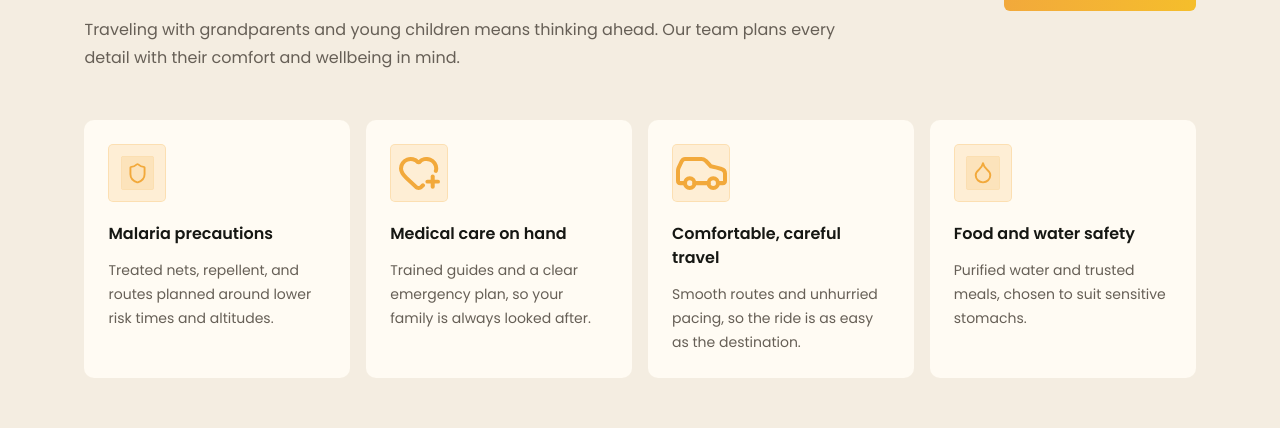
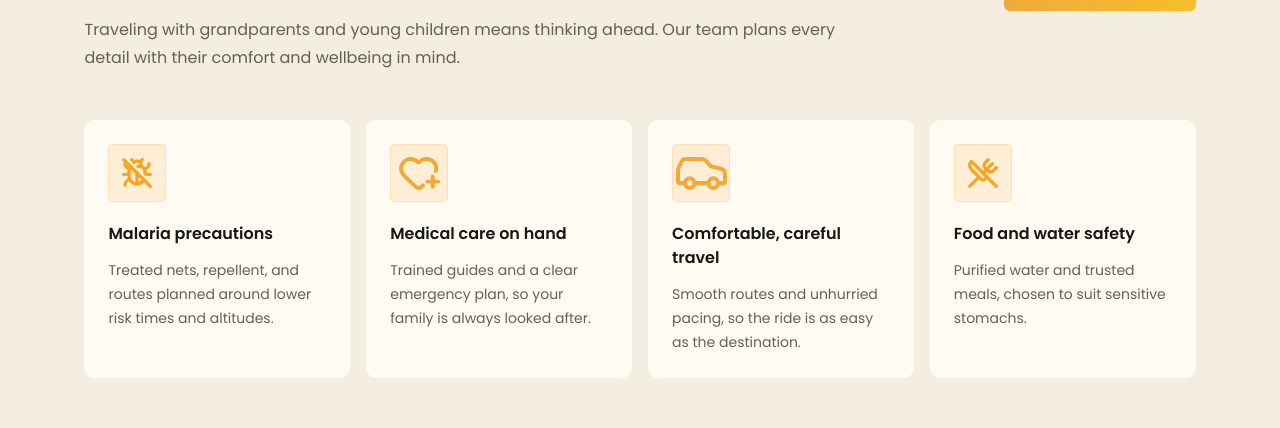
Before and after one commit to LoroD1222/gold, a Next.js app: page /tanzania-group-safari in a window 1280 px wide. Shown: the part 3000-3428 px from the top of the page. Built offline with nearby package versions, Linux system fonts and the light colour scheme; no server answers.

Commit message:
Correct group safari safety icons

```diff
--- a/src/app/tanzania-group-safari/page.tsx
+++ b/src/app/tanzania-group-safari/page.tsx
@@ -1,6 +1,7 @@
 import type { Metadata } from "next";
 import Image from "next/image";
 import Link from "next/link";
+import { BugOff, UtensilsCrossed, type LucideIcon } from "lucide-react";
 import { FAQ } from "@/components/home/FAQ";
 import { PlanningCall } from "@/components/home/PlanningCall";
 import { Testimonials } from "@/components/home/Testimonials";
@@ -50,9 +51,9 @@ const comparisonRows = [
   },
 ] as const;
 
-const safetyFeatures = [
+const safetyFeatures: Array<{ icon: string | LucideIcon; title: string; description: string }> = [
   {
-    icon: "/assets/home-safety-img-group1321315423.svg",
+    icon: BugOff,
     title: "Malaria precautions",
     description: "Treated nets, repellent, and routes planned around lower risk times and altitudes.",
   },
@@ -67,11 +68,11 @@ const safetyFeatures = [
     description: "Smooth routes and unhurried pacing, so the ride is as easy as the destination.",
   },
   {
-    icon: "/assets/home-safety-img-group1321315424.svg",
+    icon: UtensilsCrossed,
     title: "Food and water safety",
     description: "Purified water and trusted meals, chosen to suit sensitive stomachs.",
   },
-] as const;
+];
 
 const guides = [
   { name: "Samson Simon", role: "Tracking & Ecosystem Expert", image: "/assets/guide-samson-simon.png", crop: "!h-[157.23%] !w-[123.07%] !left-[-11.54%] !top-[-7.25%]" },
@@ -81,6 +82,15 @@ const guides = [
   { name: "Anitha Martine", role: "Tour Consultant", image: "/assets/guide-anitha-martine.png", crop: "!h-[237.68%] !w-[153.82%] !left-[-26.77%] !top-[-50.01%]" },
   { name: "Gladness Msela", role: "Accountant", image: "/assets/guide-gladness-msela.png", crop: "!h-[241.33%] !w-[114.73%] !left-[-7.37%] !top-[-28.83%]" },
 ] as const;
+
+function SafetyFeatureIcon({ icon }: { icon: string | LucideIcon }) {
+  if (typeof icon === "string") {
+    return <Image src={icon} width={47} height={32} alt="" className="max-h-[34px] w-auto" />;
+  }
+
+  const Icon = icon;
+  return <Icon aria-hidden="true" className="size-8 stroke-[2.5] text-brand" />;
+}
 
 function formatPrice(price?: number) {
   return typeof price === "number" ? new Intl.NumberFormat("en-US", { maximumFractionDigits: 0 }).format(price) : null;
@@ -209,13 +219,17 @@ export default async function JoinAGroupPage() {
               <ButtonLink href="#planning" className="shrink-0">Plan your family trip</ButtonLink>
             </div>
             <div className="mt-12 grid gap-4 sm:grid-cols-2 lg:grid-cols-4">
-              {safetyFeatures.map(({ icon, title, description }) => (
-                <article key={title} className="rounded-[10px] bg-cream p-6">
-                  <div className="grid size-[58px] place-items-center rounded-[5px] border border-brand/20 bg-brand/[.14]"><Image src={icon} width={47} height={32} alt="" className="max-h-[34px] w-auto" /></div>
-                  <h3 className="mt-5 font-semibold text-ink">{title}</h3>
-                  <p className="mt-3 text-sm leading-6 text-muted">{description}</p>
-                </article>
-              ))}
+              {safetyFeatures.map(({ icon, title, description }) => {
+                return (
+                  <article key={title} className="rounded-[10px] bg-cream p-6">
+                    <div className="grid size-[58px] place-items-center rounded-[5px] border border-brand/20 bg-brand/[.14]">
+                      <SafetyFeatureIcon icon={icon} />
+                    </div>
+                    <h3 className="mt-5 font-semibold text-ink">{title}</h3>
+                    <p className="mt-3 text-sm leading-6 text-muted">{description}</p>
+                  </article>
+                );
+              })}
             </div>
           </div>
         </section>
```
